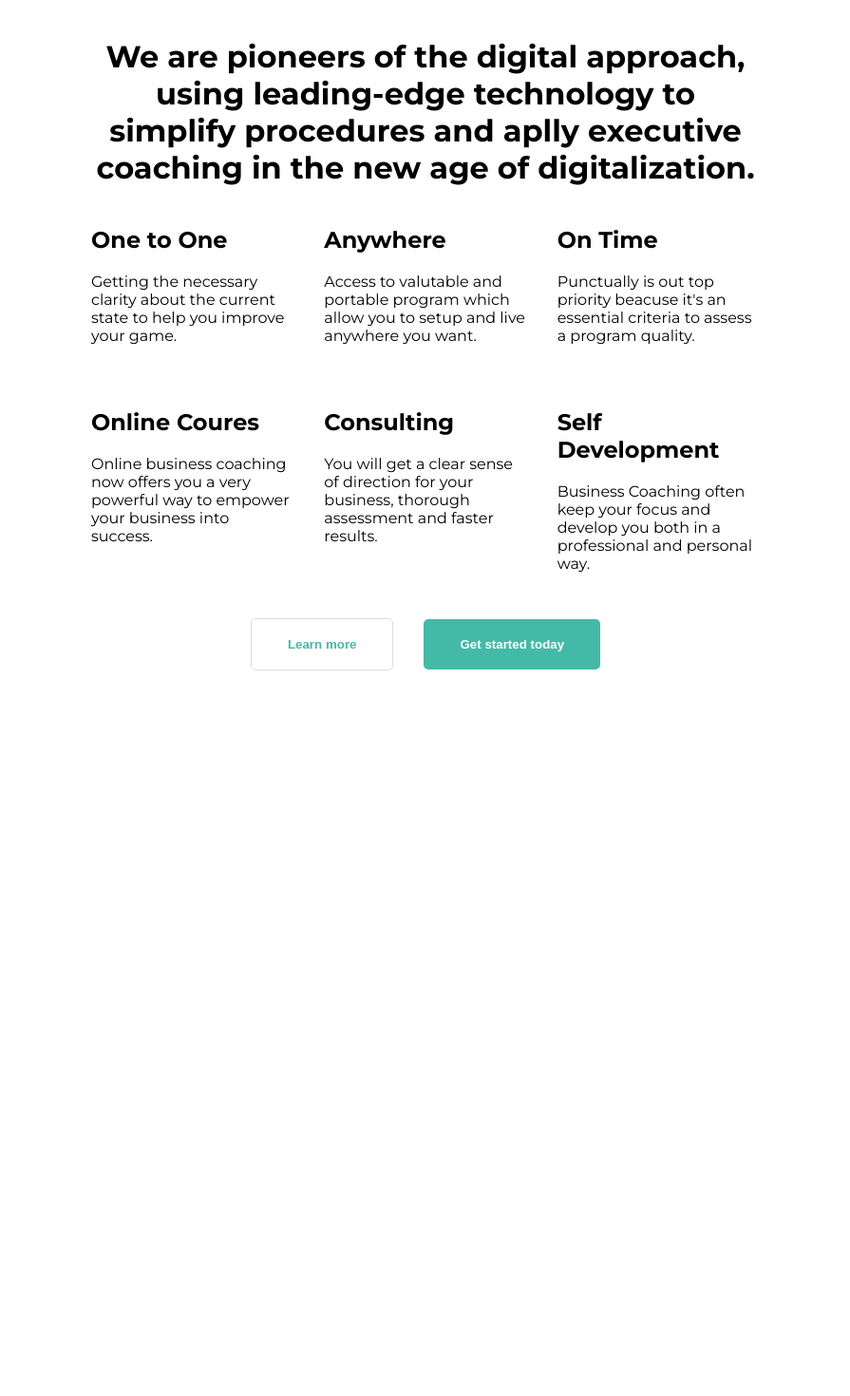
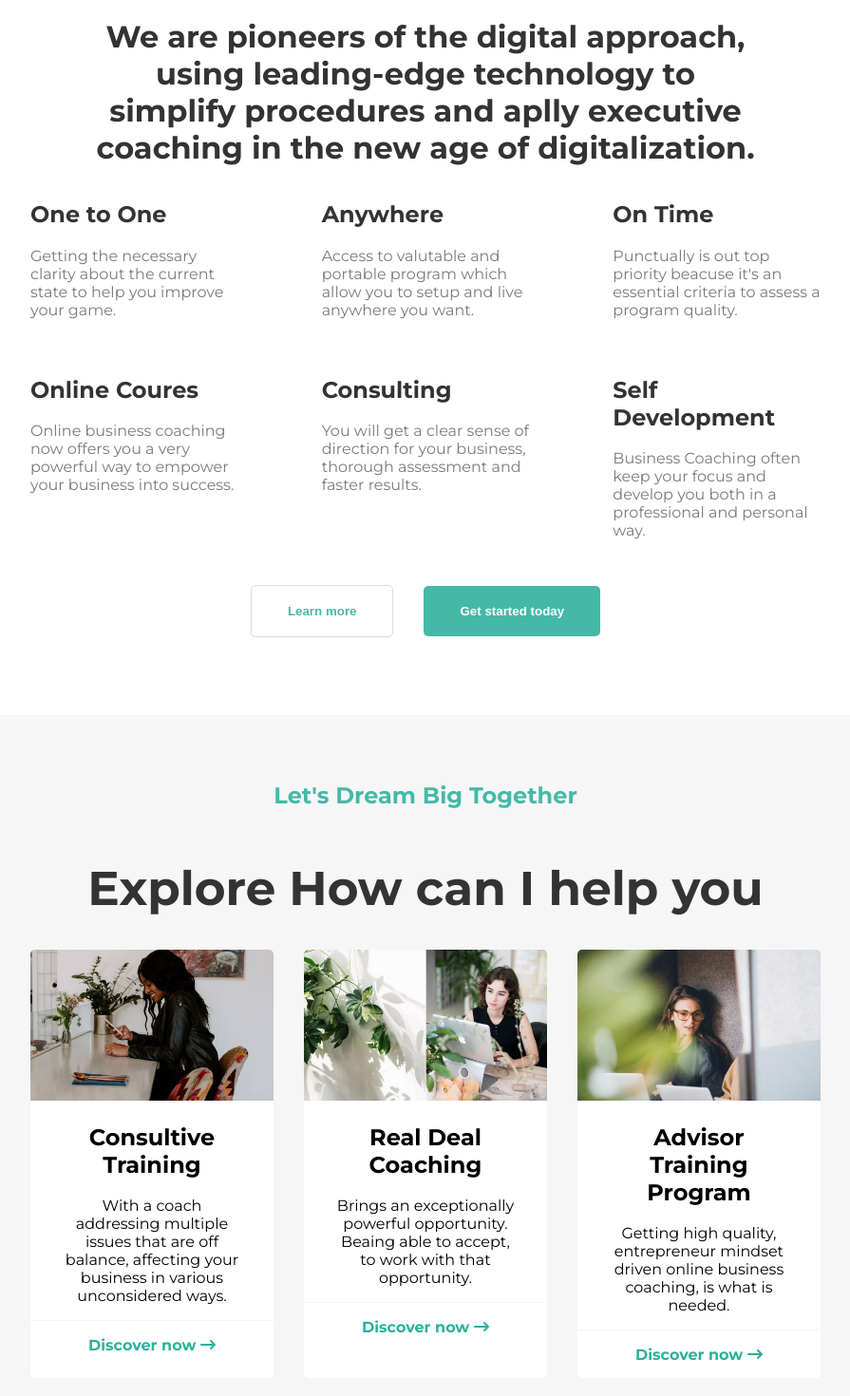
Before and after one commit to SimoCrash/proj-html-vuejs, a Vue app: page / in a window 1280 px wide. Shown: the part 957-2427 px from the top of the page at 95% size, without its empty margins (192-1087 px from the left). Before the commit the page ends 1745 px from the top, so only its background shows below. Built offline with nearby package versions, Linux system fonts and the light colour scheme.

Commit message:
ContainerHelpMain completo

```diff
--- a/src/components/ContainerDigitalMain.vue
+++ b/src/components/ContainerDigitalMain.vue
@@ -7,7 +7,7 @@
       coaching in the new age of digitalization.
     </h1>
     <div class="container-cards">
-      <div class="card">
+      <div class="cards">
         <h2>One to One</h2>
         <p>
           Getting the necessary clarity about the
@@ -15,7 +15,7 @@
           game.
         </p>
       </div>
-      <div class="card">
+      <div class="cards">
         <h2>Anywhere</h2>
         <p>
           Access to valutable and portable
@@ -23,7 +23,7 @@
           live anywhere you want.
         </p>
       </div>
-      <div class="card">
+      <div class="cards">
         <h2>On Time</h2>
         <p>
           Punctually is out top priority beacuse it's
@@ -31,7 +31,7 @@
           quality.
         </p>
       </div>
-      <div class="card">
+      <div class="cards last-cards">
         <h2>Online Coures</h2>
         <p>
           Online business coaching now offers you
@@ -39,7 +39,7 @@
           business into success.
         </p>
       </div>
-      <div class="card">
+      <div class="cards last-cards">
         <h2>Consulting</h2>
         <p>
           You will get a clear sense of direction for
@@ -47,7 +47,7 @@
           faster results.
         </p>
       </div>
-      <div class="card">
+      <div class="cards last-cards">
         <h2>Self Development</h2>
         <p>
           Business Coaching often keep your focus
@@ -72,7 +72,7 @@ export default {
 <style lang="scss" scoped>
   $color-base: #45B9A7;
   .container-page {
-    max-width: 55%;
+    max-width: 65%;
     margin: 50px auto;
     display: flex;
     flex-direction: column;
@@ -83,14 +83,27 @@ export default {
     }
     .primary-title {
       text-align: center;
+      color: #333333;
+      width: 85%;
+      margin: auto;
+    }
+    p {
+      color: #7B7B7C;
     }
   }
   .container-cards {
+    margin-top: 1rem;
     display: flex;
     flex-wrap: wrap;
-    gap: 2rem;
-    .card {
-      width: calc((100% - 2rem * 2) / 3);
+    gap: 5.5rem;
+    .cards {
+      width: calc((100% - 5.5rem * 2) / 3);
+      h2 {
+        color: #333333;
+      }
+    }
+    .last-cards {
+      margin-top: -4rem;
     }
   }
   .container-btn {
--- a/src/components/ContainerHelpMain.vue
+++ b/src/components/ContainerHelpMain.vue
@@ -1,6 +1,54 @@
 <template>
-  <div>
-
+  <div class="container-bg">
+    <div class="container-page">
+      <h2 class="secondary-title">Let's Dream Big Together</h2>
+      <h1 class="primary-title">Explore How can I help you</h1>
+      <div class="container-card">
+        <div class="card">
+          <div><img src="@/img/home-business-service-slide-01-480x298.jpg" alt=""></div>
+          <div class="container-text">
+            <h2>Consultive Training</h2>
+            <p>
+              With a coach addressing multiple issues
+              that are off balance, affecting your
+              business in various unconsidered ways.
+            </p>
+          </div>
+          <div class="container-arrow">
+            <div>Discover now <font-awesome-icon icon="fa-solid fa-arrow-right-long" /></div>
+          </div>
+        </div>
+        <div class="card">
+          <div><img src="@/img/home-business-service-slide-02-480x298.jpg" alt=""></div>
+          <div class="container-text">
+            <h2>Real Deal Coaching</h2>
+            <p>
+              Brings an exceptionally powerful
+              opportunity. Beaing able to accept, to work
+              with that opportunity.
+            </p>
+          </div>
+          <div class="container-arrow">
+            <div>Discover now <font-awesome-icon icon="fa-solid fa-arrow-right-long" /></div>
+          </div>
+        </div>
+        <div class="card">
+          <div><img src="@/img/home-business-service-slide-03-480x298.jpg" alt=""></div>
+          <div class="container-text">
+            <h2>Advisor Training Program</h2>
+            <p>
+              Getting high quality, entrepreneur mindset
+              driven online business coaching, is what is
+              needed.
+            </p>
+          </div>
+          <div class="container-arrow">
+            <div>Discover now <font-awesome-icon icon="fa-solid fa-arrow-right-long" /></div>
+          </div>
+        </div>
+      </div>
+      <div></div>
+    </div>
   </div>
 </template>
 
@@ -10,6 +58,56 @@ export default {
 }
 </script>
 
-<style>
+<style lang="scss" scoped>
+  $color-base: #45B9A7;
+  .container-bg {
+    background-color: #f6f6f6;
+    padding: 50px 0;
+  }
+  .container-page {
+    max-width: 65%;
+    margin: auto;
+    display: flex;
+    flex-direction: column;
+    justify-content: center;
+    .secondary-title {
+      color: $color-base;
+      text-align: center;
+    }
+    .primary-title {
+      font-size: 50px;
+      color: #333333;
+      text-align: center;
+    }
+  }
+  .container-card {
+    display: flex;
+    gap: 2rem;
+    .card {
+      background-color: white;
+      width: calc((100% - 2rem * 2) / 3);
+      text-align: center;
+      border-radius: 5px;
+      img {
+        max-width: 100%;
+        border-top-left-radius: 5px;
+        border-top-right-radius: 5px;
+      }
+      .container-text {
+        margin: 0 30px;
+      }
+      .container-arrow {
+        border-top: 1px solid #f5f5f5;
+        display: flex;
+        justify-content: center;
+        align-items: center;
+        height: 50px;
+        color: #2BB19B;
+        font-weight: bold;
+      }
+
+    }
+  }
+
 
 </style>
--- a/src/components/HeaderPage.vue
+++ b/src/components/HeaderPage.vue
@@ -131,7 +131,6 @@ export default {
     <font-awesome-icon icon="fa-solid fa-circle-chevron-up" /> <!-- icona a pagamento-->
     <font-awesome-icon icon="fa-solid fa-circle-chevron-down" /> <!-- icona a pagamento-->
     <font-awesome-icon icon="fa-solid fa-location-dot" /> <!-- icona a pagamento-->
-    <font-awesome-icon icon="fa-solid fa-arrow-right-long" />
     <font-awesome-icon icon="fa-regular fa-circle" />
     <font-awesome-icon icon="fa-solid fa-spinner" />
     <font-awesome-icon icon="fa-solid fa-people-arrows" />
```
